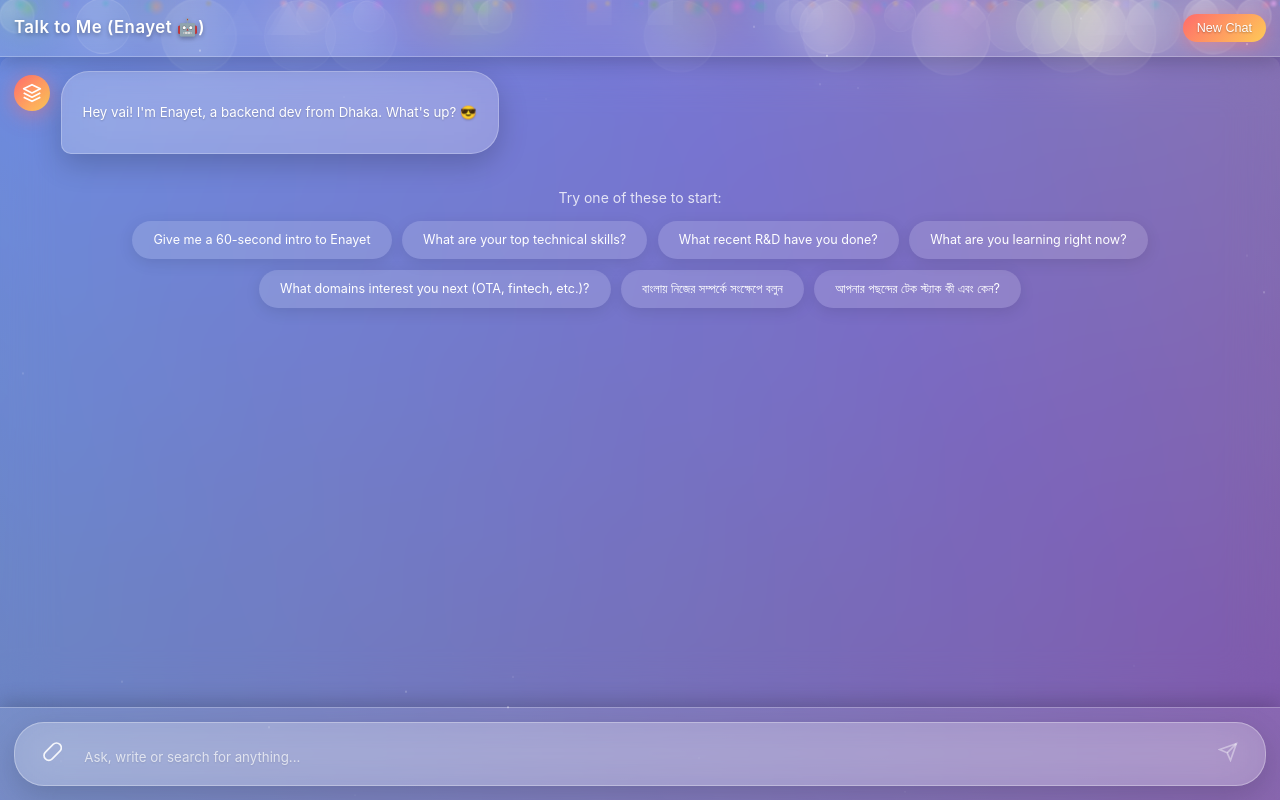
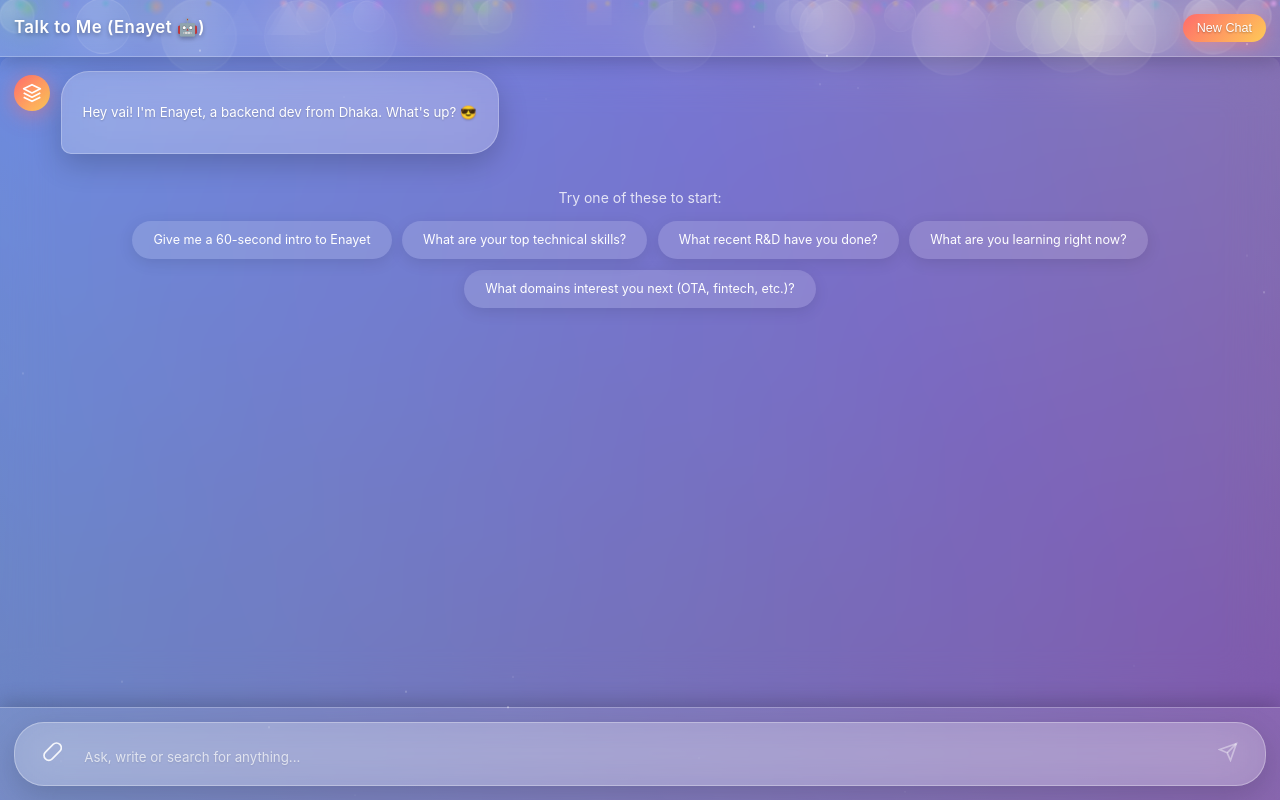
Before and after one commit to enayet329/MdEnayetResume.Frontend, an Angular app: page / in a window 1280 px wide. Built offline with nearby package versions, Linux system fonts and the light colour scheme.

Commit message:
fix: remove irrelevant suggestions from chat component

```diff
--- a/src/app/Component/chat/chat.component.ts
+++ b/src/app/Component/chat/chat.component.ts
@@ -58,9 +58,7 @@ export class ChatComponent implements OnInit, AfterViewChecked {
     "What are your top technical skills?",
     "What recent R&D have you done?",
     "What are you learning right now?",
-    "What domains interest you next (OTA, fintech, etc.)?",
-    "বাংলায় নিজের সম্পর্কে সংক্ষেপে বলুন",
-    "আপনার পছন্দের টেক স্ট্যাক কী এবং কেন?"
+    "What domains interest you next (OTA, fintech, etc.)?"
   ];
   private messageUpdateSubject = new Subject<string>();
   particleStyles: { left: string, duration: string, delay: string }[] = [];
```
